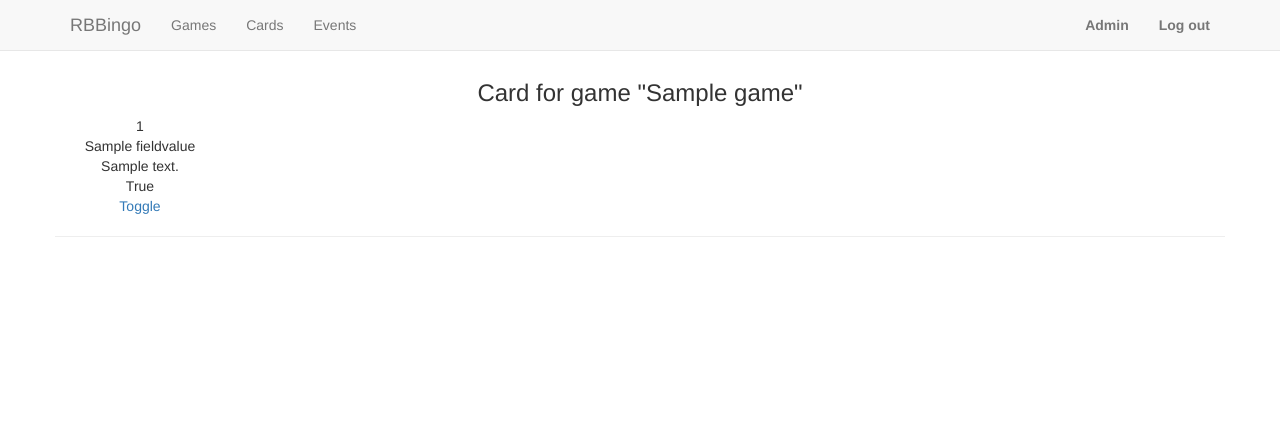
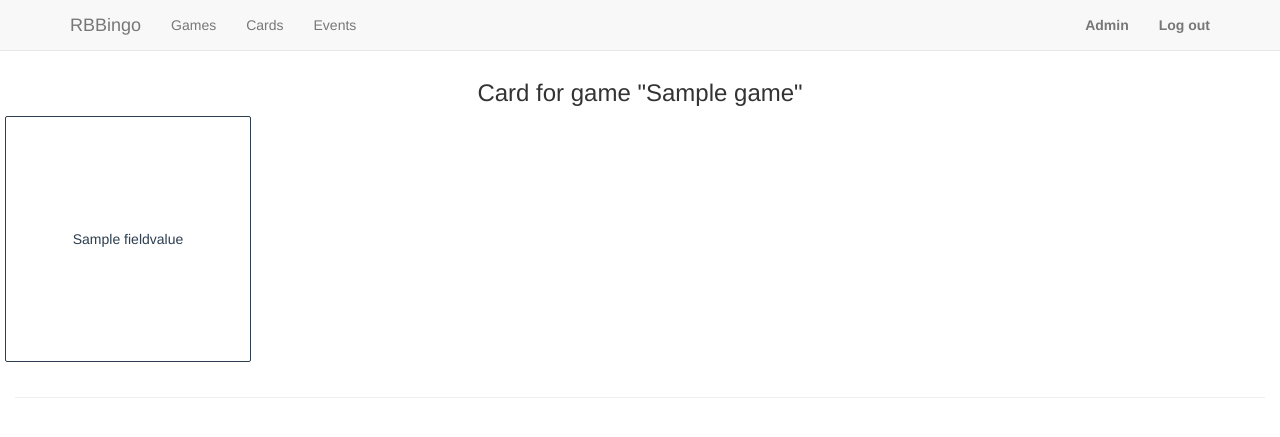
Before and after one commit to bartromgens/rbbbingo, a Django app: page /cards/ in a window 1280 px wide. Shown: the top 437 px of the page. Run offline with Django 3.2, Linux system fonts and the light colour scheme; a user stored in the database is signed in; tables that the repository leaves empty hold one stand-in row (values such as "Sample post"); some libraries are stand-ins or nearby versions.

Commit message:
basic grid layout

```diff
--- a/website/static/website/css/custom.css
+++ b/website/static/website/css/custom.css
@@ -1,25 +1,66 @@
+/* bootstrap 5-column grid
+========================================*/
+.col-xs-15, .col-sm-15,
+.col-md-15, .col-lg-15 {
+  position: relative;
+  min-height: 1px;
+  padding-right: 5px;
+  padding-left: 5px;
+}
+
+.col-xs-15 {
+  width: 20%;
+  float: left;
+}
+
+@media (min-width: 768px) {
+.col-sm-15 {
+    width: 20%;
+    float: left;
+  }
+}
+
+@media (min-width: 992px) {
+  .col-md-15 {
+    width: 20%;
+    float: left;
+  }
+}
+
+@media (min-width: 1200px) {
+  .col-lg-15 {
+    width: 20%;
+    float: left;
+  }
+}
+
+
+/* styling
+========================================*/
 body {
   padding-top: 60px;
 }
 
-#fixed-height-drinks {
-  overflow: hidden;
-  height: 270px;
+.modal-dialog {
+  margin-top: 75px;
 }
 
-.alignleft {
-  float: left;
+.bingo-field {
+  border-radius: 2px;
+  border: 1px solid #2C3E50;
+  color: #2C3E50;
+  margin-bottom: 15px;
+  padding: 5px;
+  overflow: hidden;
 }
 
-.alignright {
-  float: right;
+.bingo-field-done {
+  background-color: #2C3E50;
+  color: #FFFFFF;
 }
 
-.aligncenter {
-  float: center;
+.bingo-field-inner {
+  position: relative;
+  top: 50%;
+  transform: translateY(-50%);
 }
-
-.party_icon {
-  max-width: 50px;
-  max-height: 50px;
-}
--- /dev/null
+++ b/website/static/website/scripts/app.js
@@ -0,0 +1,14 @@
+$(document).ready(function () {
+
+  function setFieldHeight() {
+    var height = $('.bingo-field').width();
+    $('.bingo-field').height(height);
+  };
+
+  $(window).resize(function () {
+    setFieldHeight();
+  });
+
+  setFieldHeight();
+
+});
--- a/website/templates/website/base.html
+++ b/website/templates/website/base.html
@@ -17,31 +17,22 @@
 
 <style type="text/css">
 <!--
-@import url("{% static "website/css/custom.css" %}");
+@import url("{% static 'website/css/custom.css' %}");
 -->
 </style>
 
-<style type="text/css">
-<!--
-@import url("{% static "website/bootstrap-sortable/Contents/bootstrap-sortable.css" %}");
--->
-</style>
-
-<script src={% bootstrap_jquery_url %} ></script>
+<script src="{% bootstrap_jquery_url %}"></script>
 {% bootstrap_javascript %}
 {{ form.media }}
-<script src="{% static "website/bootstrap-sortable/Scripts/bootstrap-sortable.js" %}"></script>
-<script src="{% static "website/bootstrap-sortable/Scripts/moment.min.js" %}"></script>
-
 
 {% block headcontent %}{% endblock %}
 
 </head>
 
+<body>
   <!-- navbar -->
   <div class="navbar navbar-default navbar-fixed-top">
     <div class="container">
-
       <div class="navbar-header">
         <button type="button" class="navbar-toggle" data-toggle="collapse" data-target=".navbar-collapse">
           <span class="icon-bar"></span>
@@ -53,7 +44,6 @@
 
       <div class="navbar-collapse collapse navbar-responsive-collapse">
         <ul class="nav navbar-nav">
-
           <li>
             <a href="/games/">Games</a>
           </li>
@@ -63,11 +53,9 @@
           <li>
             <a href="/events/">Events</a>
           </li>
-
         </ul>
 
         <ul class="nav navbar-nav navbar-right">
-
         {% if not user.is_authenticated %}
           <li><a href="/accounts/login"><b>Sign in</b></a></li>
           <li><a href="/accounts/register"><b>Register</b></a></li>
@@ -75,25 +63,21 @@
           <li><a href="/admin"><b>Admin</b></a></li>
           <li><a href="/accounts/logout"><b>Log out</b></a></li>
         {% endif %}
-
         </ul>
-
       </div>
       <!--/.nav-collapse -->
-
     </div>
   </div>
 
 
-<div class="container">
-
+  <div class="container-fluid">
     {% block content %}Empty page{% endblock %}
-
     <hr>
     <footer class="row">
     </footer>
   </div>
 
+  <script src="{% static 'website/scripts/app.js' %}"></script>
 </body>
 
 </html>
--- a/website/templates/website/cards.html
+++ b/website/templates/website/cards.html
@@ -6,27 +6,38 @@
 {% block content %}
 
 {% for card in cards %}
-    <div class="row" align="center">
+  <div class="row" align="center">
+    <h3>Card for game "{{ card.game.name }}"</h3>
 
-        <h3>Card for game "{{ card.game.name }}"</h3>
+    {% for field in card.fields %}
+      <div class="col-xs-15" data-toggle="modal" data-target="#myModal">
+        <div class="bingo-field">
+          <div class="bingo-field-inner">
+            {{ field.field_value.name }}
+          </div>
+        </div>
+      </div>
 
-        {% for field in card.fields %}
-            {% if field.position|divisibleby:5 or forloop.counter0 = 0%}
-            <div class="row" align="center">
-            {% endif %}
-                <div class="col-xs-2">
-                {{ field.position }} <br/>
-                {{ field.field_value.name }} <br/>
-                {{ field.field_value.description }} <br/>
-                {{ field.is_checked }} <br/>
-                <a href="/field/toggle/{{ field.id }}">Toggle</a>
-                </div>
-            {% if field.position|divisibleby:5 %}
+      <div class="modal fade" id="myModal" tabindex="-1" role="dialog" aria-labelledby="myModalLabel">
+        <div class="modal-dialog modal-sm">
+          <div class="modal-content">
+            <div class="modal-header">
+              <button type="button" class="close" data-dismiss="modal" aria-label="Close"><span aria-hidden="true">&times;</span></button>
+              <h4 class="modal-title">{{ field.field_value.name }}</h4>
             </div>
-            {% endif %}
-        {% endfor %}
-
-    </div>
+            <div class="modal-body">
+              <p>{{ field.field_value.description }} </p>
+              <p>{{ field.is_checked }}</p>
+            </div>
+            <div class="modal-footer">
+              <button type="button" class="btn btn-default" data-dismiss="modal">Close</button>
+              <a href="/field/toggle/{{ field.id }}"> <button type="button" class="btn btn-primary">check!</button></a>
+            </div>
+          </div>
+        </div>
+      </div>
+    {% endfor %}
+  </div>
 {% endfor %}
 
 {% endblock %}
```
Lines whose indentation alone changed are shown as unchanged.
